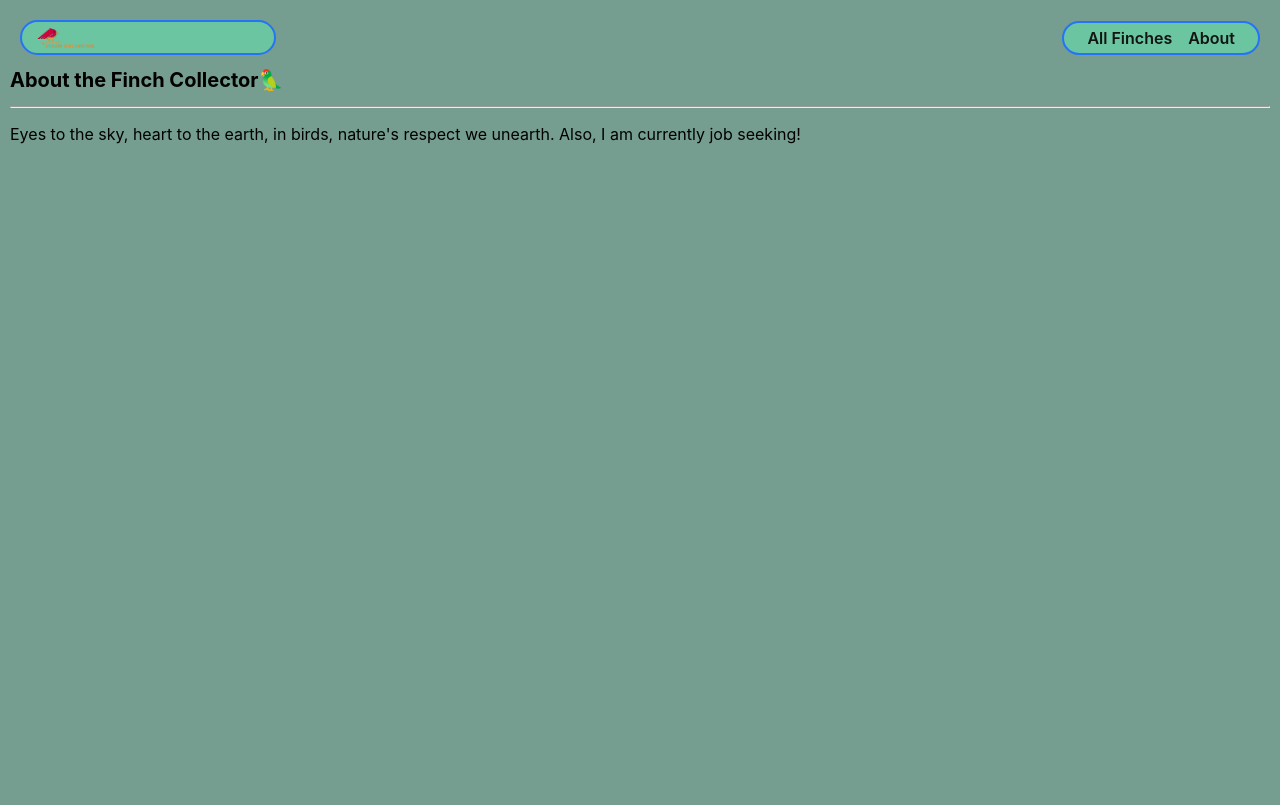
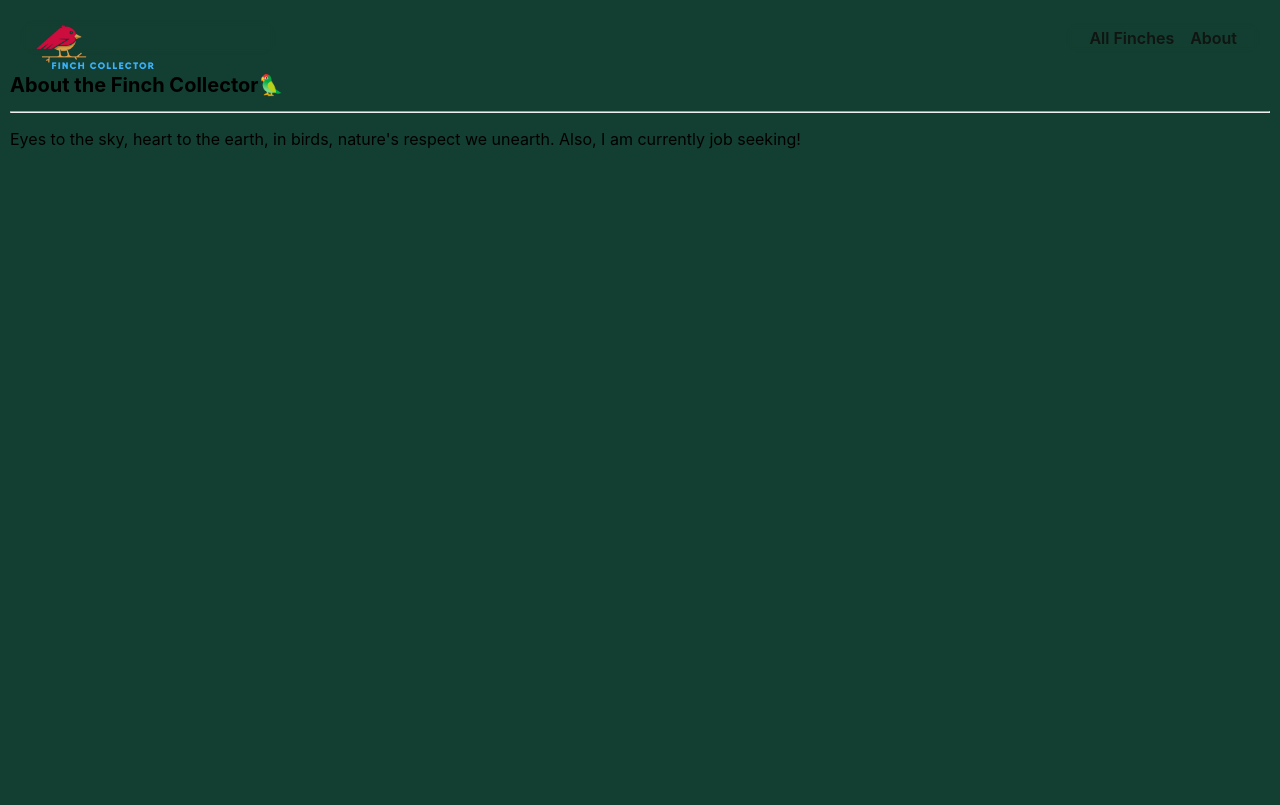
Before and after one commit to Kiibra/finch-collector, a Django app: page /about/ in a window 1280 px wide. Before the commit the page ends 144 px from the top, so only its background shows below. Run offline with Django 4.2, Linux system fonts and the light colour scheme.

Commit message:
update css and change header logo

```diff
--- a/main_app/static/css/base.css
+++ b/main_app/static/css/base.css
@@ -22,7 +22,7 @@ body {
   display: flex;
   flex-direction: column;
   align-items: center;
-  background-color: rgb(117, 157, 144);
+  background-color: rgb(18, 63, 49);
   font-family: -apple-system, BlinkMacSystemFont, 'Segoe UI', 'Roboto',
     'Oxygen', 'Ubuntu', 'Cantarell', 'Fira Sans', 'Droid Sans',
     'Helvetica Neue', sans-serif;
@@ -49,7 +49,6 @@ body {
 
 header {
   width: 100%;
-  background: var(--nav-bg-ff); /* rgba(104, 197, 248, .9) */
   border-bottom: var(--borders);
   display: flex;
   /* margin-top: 0; */
@@ -96,12 +95,6 @@ nav li {
   padding: 5px 8px;
 }
 
-.header-logo-container {
-  margin: auto;
-  padding: 10px 20px 0;
-  background-color: aquamarine;
-  /* max-width: 500px; */
-}
 
 .page-header {
   /* display: flex; */
@@ -221,8 +214,6 @@ nav li {
 
   @supports (-webkit-backdrop-filter: none) or (backdrop-filter: none) {
     header {
-      background: var(--nav-bg);
-      -webkit-backdrop-filter: blur(3px);
       backdrop-filter: blur(3px);
     }
   }
@@ -234,7 +225,8 @@ nav li {
   }
 
   header {
-    margin: 20px 20px 0 20px;
+    margin: 20px;
+    margin-top: 5px;
     width: calc(100vw - 40px);
     max-width: 1920px;
     top: 20px;
@@ -245,8 +237,8 @@ nav li {
   nav,
   .header-logo-container {
     margin: 0;
-    background: var(--nav-bg-ff);
-    border: var(--borders);
+    /* background: var(--nav-bg-ff);
+    border: var(--borders); */
     border-radius: 18px;
   }
 
@@ -256,7 +248,6 @@ nav li {
 
   .header-logo-container {
     /* visual fix to help align logo */
-    padding-top: 6px;
     width: 256px;
     height: 35px;
   }
@@ -269,8 +260,6 @@ nav li {
 
     nav,
     .header-logo-container {
-      background: rgba(100, 223, 174, 0.6);
-      -webkit-backdrop-filter: blur(3px);
       backdrop-filter: blur(3px);
     }
   }
--- a/main_app/static/css/finches/finch-detail.css
+++ b/main_app/static/css/finches/finch-detail.css
@@ -188,7 +188,7 @@
 }
 
 @media only screen and (min-width: 768px) {
-  .cat-container {
+  .finch-container {
     padding: 35px 30px;
     flex-direction: row;
     align-items: center;
--- a/main_app/templates/base.html
+++ b/main_app/templates/base.html
@@ -9,7 +9,7 @@
   <link
     rel="shortcut icon"
     type="image/png"
-    href="{% static 'images/redbird.png' %}"
+    href="{% static 'images/reddie.png' %}"
   >
   <title>Finch Collector</title>
   <link rel="stylesheet" type="text/css" href="{% static 'css/base.css' %}">
@@ -21,8 +21,8 @@
     <div class="header-logo-container">
       <a href="/">
         <img
-        height ="20px"
-        width="60px"
+        height ="50px"
+        width="120px"
         src="{% static 'images/header-logo.png' %}"
         alt="The Finch Collector Logo"
         >
--- a/main_app/templates/finches/detail.html
+++ b/main_app/templates/finches/detail.html
@@ -14,7 +14,8 @@
 <section class="finch-container">
   <div class="finch-img">
     <img
-      src="{% static 'images/redbird.png' %}"
+    width="250px"
+      src="{% static 'images/purpl.png' %}"
       alt="A red bird"
     >
   </div>
--- a/main_app/templates/finches/index.html
+++ b/main_app/templates/finches/index.html
@@ -28,11 +28,11 @@
         <div class="card-content">
           <div class="card-img-container">
             <img
-              src="{% static 'images/redbird.png' %}"
+              src="{% static 'images/purpl.png' %}"
               alt="A a red bird"
             >
           </div>
-          <h2 class="card-title">{{ cat.name }}</h2>
+          <h2 class="card-title">{{ finch.name }}</h2>
           {% if finch.age > 0 %}
             <p>A {{ finch.age }} year old {{ finch.breed }}</p>
           {% else %}
--- a/main_app/templates/home.html
+++ b/main_app/templates/home.html
@@ -9,7 +9,7 @@
 
 <section class="logo-container">
   {% comment %} <div class="finch-container">
-    <img src="{% static 'images/redbird.png' %}" alt="The Finch Collector Cat" />
+    <img src="{% static 'images/redbird.png' %}" alt="The Finch Collector" />
   </div> {% endcomment %}
   <img
   width="740px"
```
Also changed, not shown: main_app/migrations/0001_initial.py, main_app/migrations/0002_rename_cat_finch.py (deleted), main_app/static/images/header-logo.png, main_app/static/images/reddie.png (renamed from main_app/static/images/redbird.png), main_app/static/images/splash.png (deleted).
